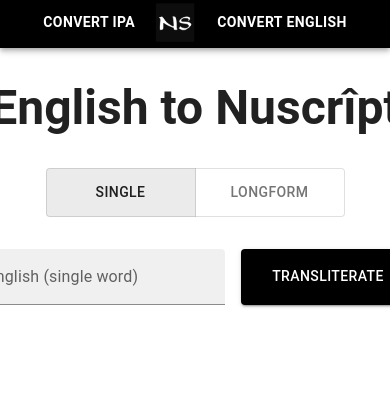
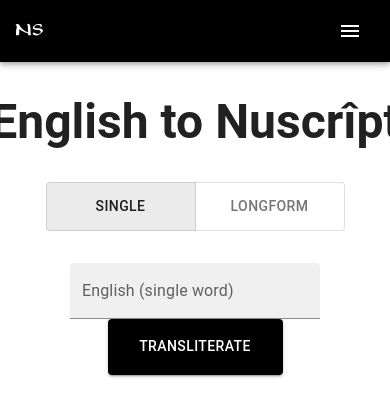
Before and after one commit to braxex/nuscript-transliterator, a Next.js app: page /english in a window 390 px wide. Shown: the top 416 px of the page. Built offline with nearby package versions, Linux system fonts and the light colour scheme.

Commit message:
update desktop styling; add mobile menu

```diff
--- a/package.json
+++ b/package.json
@@ -8,6 +8,7 @@
     "start": "NODE_ENV=production node server/server.js"
   },
   "dependencies": {
+    "@mui/icons-material": "^5.0.5",
     "@mui/material": "^5.0.2",
     "ioredis": "^4.28.0",
     "next": "^11.0.0",
--- a/src/components/Header.jsx
+++ b/src/components/Header.jsx
@@ -1,16 +1,37 @@
+import { useState } from 'react'
 import Image from 'next/image'
 import LinkNext from 'next/link'
+import useMediaQuery from '@mui/material/useMediaQuery'
+import { useTheme } from '@mui/material/styles'
 // components
-import { useTheme } from '@mui/material/styles'
 import AppBar from '@mui/material/AppBar'
 import Box from '@mui/material/Box'
 import Button from '@mui/material/Button'
+import IconButton from '@mui/material/IconButton'
+import Menu from '@mui/material/Menu'
+import MenuItem from '@mui/material/MenuItem'
 import Stack from '@mui/material/Stack'
 import Toolbar from '@mui/material/Toolbar'
-// images
+// images & icons
 import logo from '../assets/images/ns-logo.png'
+import MenuIcon from '@mui/icons-material/Menu'
 
-const HeaderLink = ({ href, text }) => {
+const menuRoutes = [
+  {
+    route: '/transliterate',
+    text: 'Transliterate',
+  },
+  {
+    route: '/guide',
+    text: 'Guide',
+  },
+  {
+    route: '/about',
+    text: 'About',
+  },
+]
+
+const MenuLink = ({ href, text }) => {
   return (
     <LinkNext href={href} passHref>
       <Button
@@ -32,34 +53,101 @@
   )
 }
 
+const DesktopMenu = () => {
+  return (
+    <Stack direction="row" alignItems="center" spacing={1} sx={{ maxWidth: 1140 }}>
+      {menuRoutes.map(item => {
+        const { route, text } = item
+        return <MenuLink key={route} href={route} text={text} />
+      })}
+    </Stack>
+  )
+}
+
+const MobileMenu = () => {
+  const theme = useTheme()
+  const [anchorEl, setAnchorEl] = useState(null)
+  const open = Boolean(anchorEl)
+  const handleClick = event => {
+    setAnchorEl(event.currentTarget)
+  }
+  const handleClose = () => {
+    setAnchorEl(null)
+  }
+  return (
+    <>
+      <IconButton
+        size="large"
+        edge="start"
+        color="inherit"
+        aria-label="menu"
+        sx={{ mr: 2 }}
+        onClick={handleClick}>
+        <MenuIcon />
+      </IconButton>
+      <Menu
+        id="basic-menu"
+        anchorEl={anchorEl}
+        open={open}
+        onClose={handleClose}
+        MenuListProps={{
+          'aria-labelledby': 'basic-button',
+        }}
+        sx={{
+          '& .MuiPopover-paper': {
+            background: theme.palette.primary.main,
+          },
+        }}>
+        {menuRoutes.map(item => {
+          const { route, text } = item
+          return (
+            <MenuItem onClick={handleClose}>
+              <MenuLink key={route} href={route} text={text} />
+            </MenuItem>
+          )
+        })}
+      </Menu>
+    </>
+  )
+}
+
 export default function Header() {
   const theme = useTheme()
+  const { palette, breakpoints } = theme
+  const desktop = useMediaQuery(breakpoints.up('lg'))
   return (
-    <Box sx={{ width: '100%', background: theme.palette.primary.main }}>
+    <Box
+      sx={{
+        width: '100%',
+        background: palette.primary.main,
+        display: 'flex',
+        justifyContent: 'center',
+        alignItems: 'center',
+      }}>
       <AppBar position="static">
         <Toolbar
           variant="dense"
           sx={{
+            background: palette.primary.main,
+            maxWidth: '1140px',
             width: '100%',
-            background: theme.palette.primary.main,
             display: 'flex',
-            justifyContent: 'center',
+            justifyContent: desktop ? 'start' : 'space-between',
+            alignSelf: 'center',
+            padding: '0px !important',
           }}>
-          <Stack direction="row" alignItems="center" spacing={1} sx={{ maxWidth: 1140 }}>
-            <HeaderLink href="/ipa" text="Convert IPA" />
           <LinkNext href="/">
             <a
               style={{
                 display: 'flex',
                 alignItems: 'center',
-                  marginBottom: '3px',
+                marginTop: '2px',
                 cursor: 'pointer',
               }}>
-                <Image src={logo} alt="logo" width={50} height={40} layout="fixed" />
+              <Image src={logo} alt="logo" width={60} height={60} layout="fixed" />
             </a>
           </LinkNext>
-            <HeaderLink href="/english" text="Convert English" />
-          </Stack>
+          {desktop ? <DesktopMenu /> : <MobileMenu />}
         </Toolbar>
       </AppBar>
     </Box>
--- a/src/components/Input.jsx
+++ b/src/components/Input.jsx
@@ -16,7 +16,6 @@
     e.preventDefault()
     setResponse(await handler(fieldValue))
   }
-
   return (
     <Box
       component="form"
@@ -29,17 +28,17 @@
         width: '100%',
       }}>
       <Stack
-        direction={longform ? 'column' : 'row'}
+        direction={{ sm: 'column', md: longform ? 'column' : 'row' }}
         alignItems="center"
         justifyContent="center"
         spacing={2}
-        sx={{ maxWidth: 1140 }}>
+        sx={{ width: '100%' }}>
         <TextField
           label={label}
           variant="filled"
           value={fieldValue}
           onInput={e => setFieldValue(e.target.value)}
-          sx={{ width: longform ? 500 : 250 }}
+          sx={{ width: longform ? '100%' : 250 }}
           multiline={longform}
           rows={longform ? 6 : 1}
         />
```
Also changed, not shown: src/theme.js (added, +30 -0 lines), .eslintrc.json, src/assets/images/ns-logo.png, 1 other file (tests, documents, lock files or other folders). Lines whose indentation alone changed are shown as unchanged.
